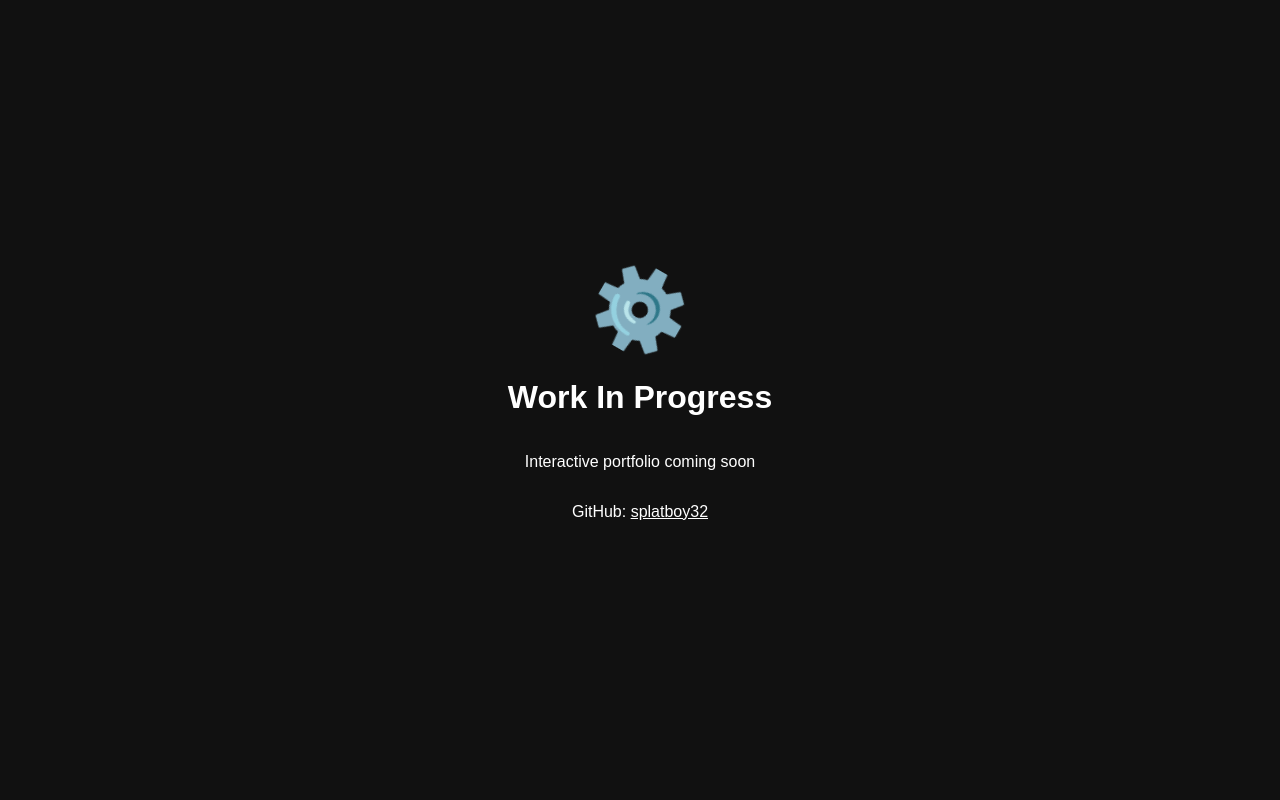
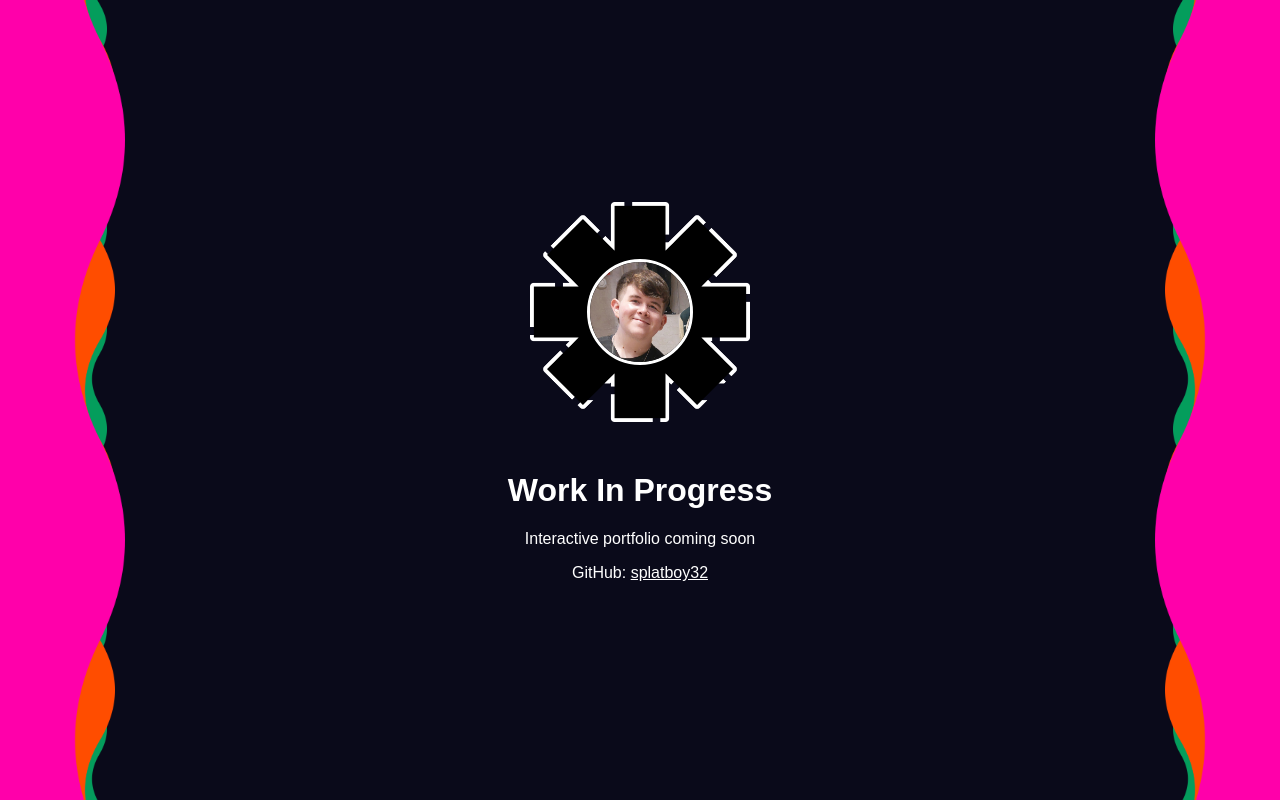
Before and after one commit to Splatboy32/PortfolioWeb, a plain HTML site: page index.html in a window 1280 px wide. Drawn offline with Linux system fonts and the light colour scheme.

Commit message:
Nuevos Elementos

```diff
--- /dev/null
+++ b/css/main.css
@@ -0,0 +1,121 @@
+/* ----------------------- */
+body {
+  margin: 0;
+  height: 100vh;
+  overflow: hidden;
+  background: #0a0a1a;
+  font-family: sans-serif;
+  display: flex;
+  justify-content: center;
+  align-items: center;
+  color: white;
+}
+
+/* Enlaces */
+a {
+  color: white;
+  position: relative;
+  z-index: 10;
+}
+
+/* ----------------------- */
+/* Ondas verticales laterales */
+.bg-layer {
+  position: absolute;
+  top: 0;
+  width: 10vw;
+  height: 100%;
+
+  /* Fondo infinito */
+  background-repeat: repeat-y;
+  background-size: contain;
+
+  pointer-events: none;
+}
+
+/* Lado izquierdo */
+.bg-layer.left {
+  left: 0;
+  background-position: left top;
+}
+
+/* Lado derecho */
+.bg-layer.right {
+  right: 0;
+  transform: scaleX(-1);
+  background-position: left top;
+}
+
+.layer1 {
+  opacity: 0.6;
+  animation: moveBg 25s linear infinite;
+}
+
+.layer2 {
+  opacity: 1;
+  animation: moveBg 18s linear infinite;
+}
+
+.layer3 {
+  opacity: 1;
+  animation: moveBg 12s linear infinite;
+}
+
+@keyframes moveBg {
+  from { background-position-y: -2160px; }
+  to { background-position-y: 2160px; }
+}
+
+/* ----------------------- */
+/* Contenedor principal */
+.main-container {
+  text-align: center;
+  position: relative;
+  z-index: 10;
+}
+
+/* Engranaje y foto */
+.gear-container {
+  position: relative;
+  width: 220px;
+  height: 220px;
+  margin: auto;
+  margin-bottom: 50px;
+}
+
+.gear-image {
+  width: 100%;
+  height: 100%;
+}
+
+.profile-image {
+  position: absolute;
+  width: 100px;
+  height: 100px;
+  border-radius: 50%;
+  overflow: hidden;
+  top: 50%;
+  left: 50%;
+  transform: translate(-50%, -50%);
+  border: 3px solid white;
+  z-index: 11;
+}
+
+.profile-image img {
+  width: 100%;
+  height: 100%;
+  object-fit: cover;
+}
+
+.profile-image.animate {
+  animation: profileBounce 0.6s ease;
+}
+
+/* Animación de rebote de perfil */
+@keyframes profileBounce {
+  0%   { transform: translate(-50%, -50%) scale(1) rotate(0deg); }
+  30%  { transform: translate(-50%, -50%) scale(1.2) rotate(5deg); }
+  50%  { transform: translate(-50%, -50%) scale(1.1) rotate(-5deg); }
+  70%  { transform: translate(-50%, -50%) scale(1.15) rotate(3deg); }
+  100% { transform: translate(-50%, -50%) scale(1) rotate(0deg); }
+}
--- a/index.html
+++ b/index.html
@@ -3,27 +3,43 @@
 <head>
   <meta charset="UTF-8">
   <title>Splatboy Portfolio</title>
-  <style>
-    body {
-      margin:0;
-      height:100vh;
-      display:flex;
-      justify-content:center;
-      align-items:center;
-      background:#111;
-      color:white;
-      font-family:sans-serif;
-      flex-direction:column;
-      text-align:center;
-    }
-    .gear { font-size:80px; animation:spin 6s linear infinite; }
-    @keyframes spin { from{transform:rotate(0deg);} to{transform:rotate(360deg);} }
-  </style>
+  <link rel="stylesheet" href="css/main.css">
 </head>
+
 <body>
-  <div class="gear">⚙️</div>
+
+<!-- ONDAS LATERALES -->
+<div class="bg-layer left layer1" style="background-image: url('assets/images/background1.png');"></div>
+<div class="bg-layer right layer1" style="background-image: url('assets/images/background1.png');"></div>
+
+<div class="bg-layer left layer2" style="background-image: url('assets/images/background2.png');"></div>
+<div class="bg-layer right layer2" style="background-image: url('assets/images/background2.png');"></div>
+
+<div class="bg-layer left layer3" style="background-image: url('assets/images/background3.png');"></div>
+<div class="bg-layer right layer3" style="background-image: url('assets/images/background3.png');"></div>
+
+<!-- CONTENIDO -->
+<div class="main-container">
+
+  <div class="gear-container">
+    <img src="assets/images/gear.png" class="gear-image">
+
+    <div class="profile-image">
+      <img src="assets/images/profilePic.jpg">
+    </div>
+  </div>
+
   <h1>Work In Progress</h1>
   <p>Interactive portfolio coming soon</p>
-  <p>GitHub: <a href="https://github.com/splatboy32" style="color:white">splatboy32</a></p>
+  <p>GitHub:
+    <a href="https://github.com/splatboy32" target="_blank">
+      splatboy32
+    </a>
+  </p>
+
+</div>
+
+<script src="js/gearAnimation.js"></script>
+
 </body>
 </html>
--- /dev/null
+++ b/js/gearAnimation.js
@@ -0,0 +1,80 @@
+const gearImage = document.querySelector(".gear-image");
+
+const rotationDuration = 1500;
+const overshootDegrees = 20;
+const overshootRatio = 0.75;
+const pauseBetweenLoops = 1500;
+const profileImage = document.querySelector(".profile-image");
+
+function triggerProfileAnimation() {
+  profileImage.classList.remove("animate");
+
+  void profileImage.offsetWidth;
+
+  profileImage.classList.add("animate");
+}
+
+function easeInCubic(t) {
+  return t * t * t;
+}
+
+function easeOutBounce(t) {
+  if (t < (1 / 2.75))
+    return 7.5625 * t * t;
+  else if (t < (2 / 2.75)) {
+    t -= (1.5 / 2.75);
+    return 7.5625 * t * t + 0.75;
+  } else if (t < (2.5 / 2.75)) {
+    t -= (2.25 / 2.75);
+    return 7.5625 * t * t + 0.9375;
+  } else {
+    t -= (2.625 / 2.75);
+    return 7.5625 * t * t + 0.984375;
+  }
+}
+
+function animateGearRotation() {
+  let startTime = null;
+
+  const startRotation = 0;
+  const finalRotation = 360;
+  const overshootRotation = finalRotation + overshootDegrees;
+
+  function frame(currentTime) {
+    if (!startTime) startTime = currentTime;
+
+    const elapsed = currentTime - startTime;
+    const t = elapsed / rotationDuration;
+
+    if (t < overshootRatio) {
+      const phase = t / overshootRatio;
+      const eased = easeInCubic(phase);
+
+      const rotation = startRotation + (overshootRotation - startRotation) * eased;
+      gearImage.style.transform = `rotate(${rotation}deg)`;
+
+    } else if (t < 1) {
+      const phase = (t - overshootRatio) / (1 - overshootRatio);
+      const eased = easeOutBounce(phase);
+
+      const rotation = overshootRotation + (finalRotation - overshootRotation) * eased;
+      gearImage.style.transform = `rotate(${rotation}deg)`;
+
+    } else {
+        gearImage.style.transform = `rotate(${finalRotation}deg)`;
+
+        setTimeout(() => {
+            animateGearRotation();
+            triggerProfileAnimation();
+        }, pauseBetweenLoops);
+
+        return;
+    }
+
+    requestAnimationFrame(frame);
+  }
+
+  requestAnimationFrame(frame);
+}
+
+animateGearRotation();
```
Also changed, not shown: assets/images/background1.png (added), assets/images/background2.png (added), assets/images/background3.png (added), assets/images/gear.png (added), assets/images/profilePic.jpg (added).
